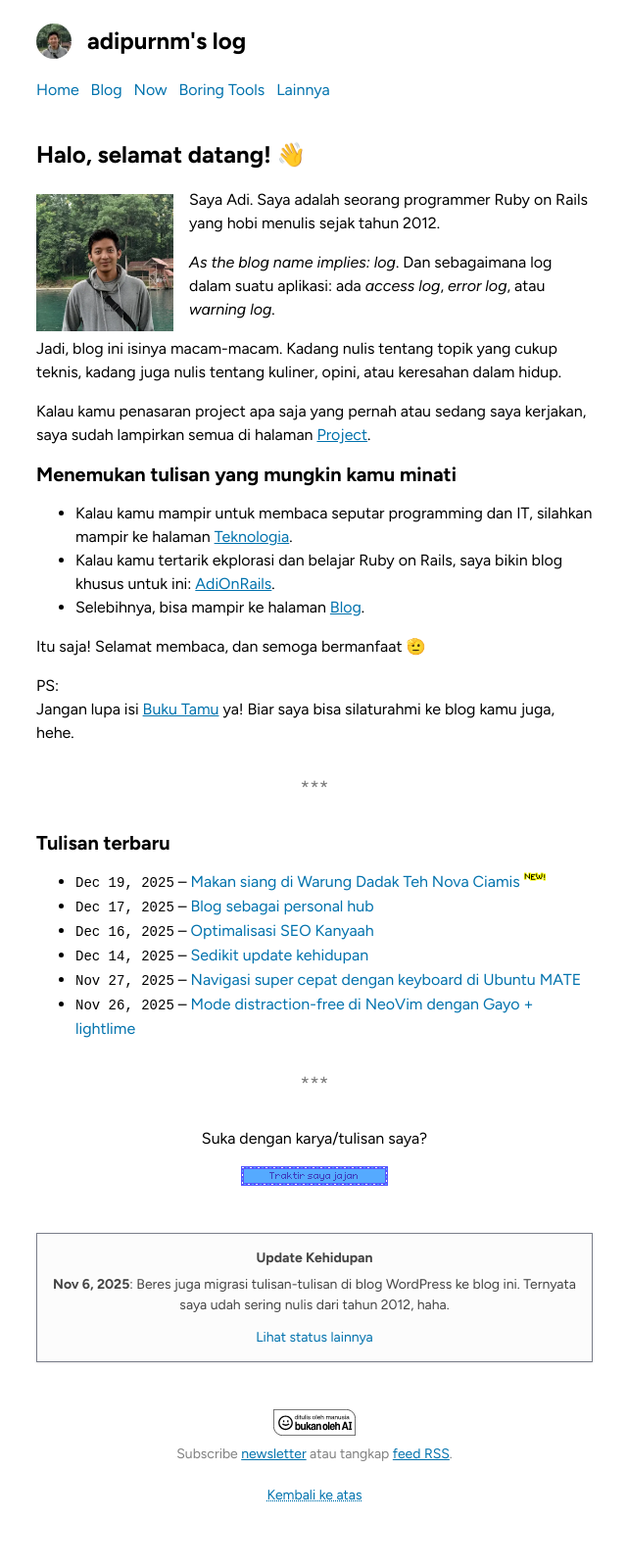
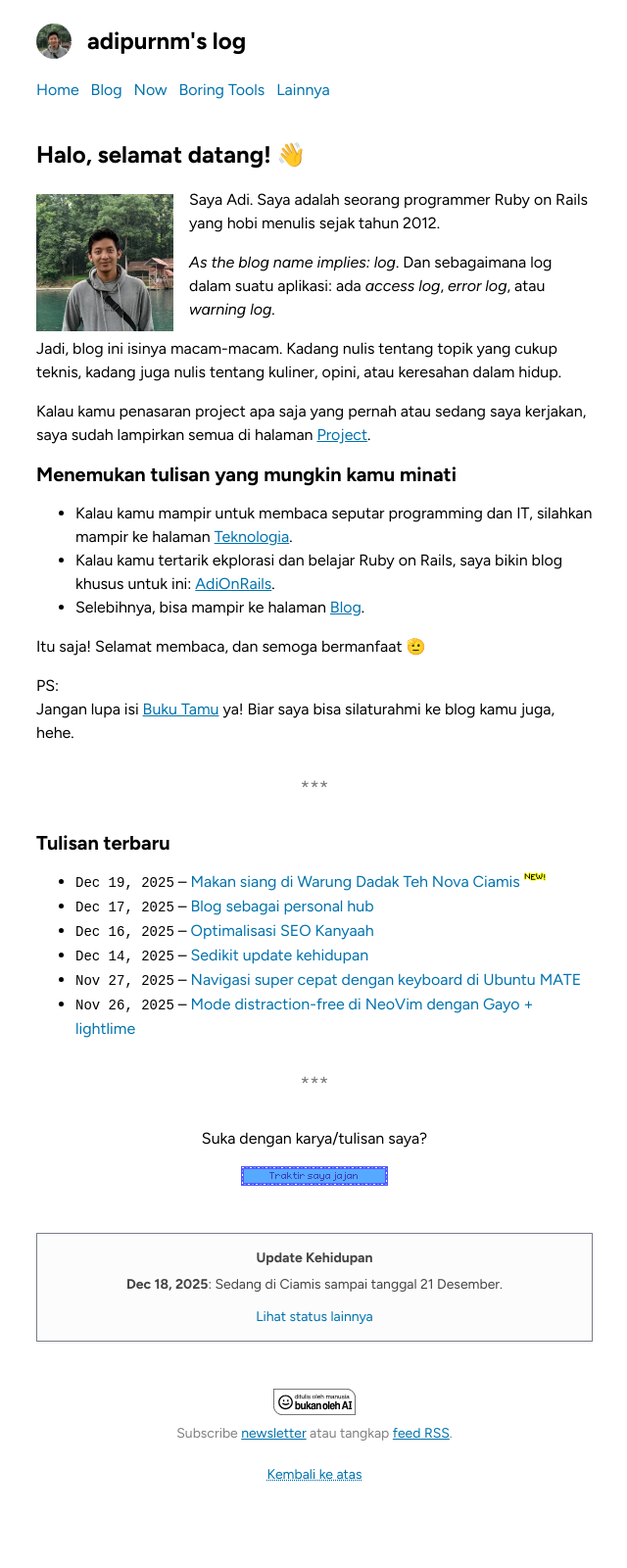
Before and after one commit to adiprnm/weblog, a Jekyll site: the page built from index.html, in a window 1280 px wide. Shown: the whole page at 98% size, without its empty margins (319-959 px from the left). Built offline with Jekyll 4.4.1, drawn with Linux system fonts in a browser that asks for light colours; after the commit the page ends 1579 px from its top, so only the background shows below that.

Commit message:
Update statuses.yml

```diff
--- a/_data/statuses.yml
+++ b/_data/statuses.yml
@@ -1,3 +1,5 @@
+- date: 2025-12-18
+  status: Sedang di Ciamis sampai tanggal 21 Desember.
 - date: 2025-11-06
   status: Beres juga migrasi tulisan-tulisan di blog WordPress ke blog ini. Ternyata saya udah sering nulis dari tahun 2012, haha.
 - date: 2025-10-30
```
